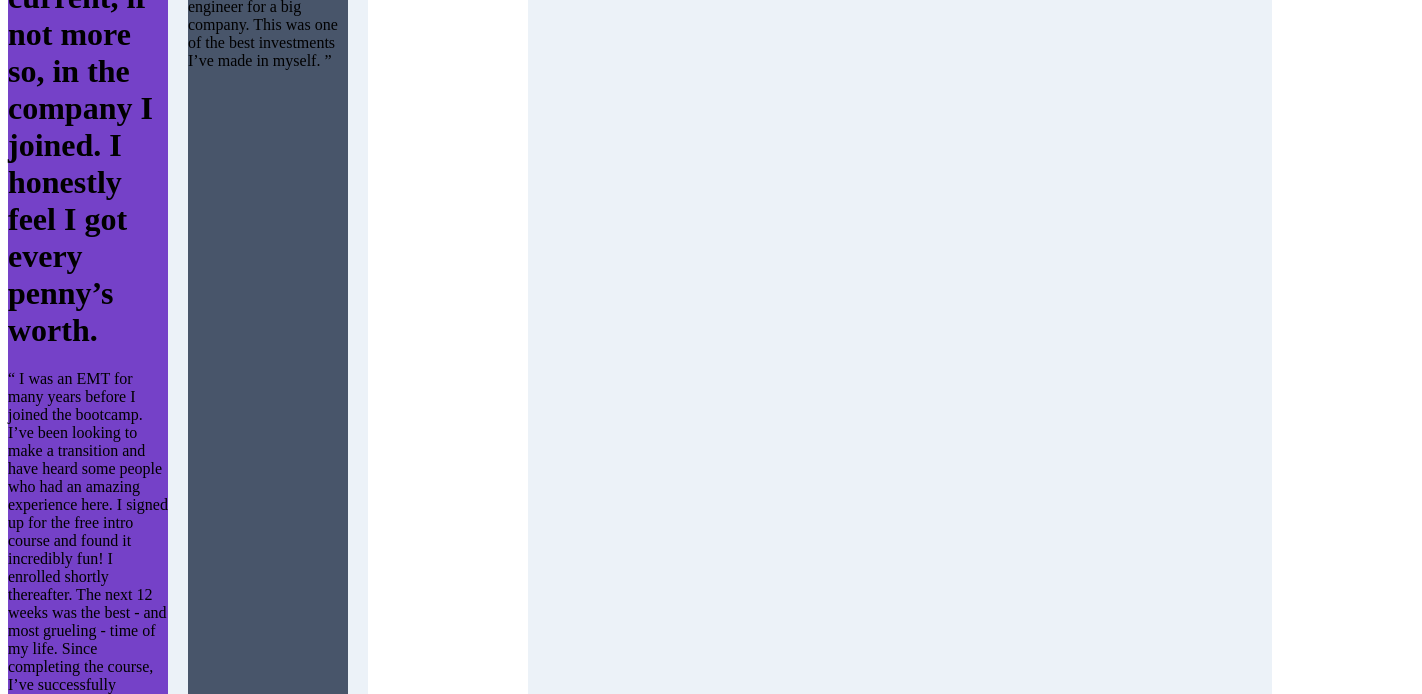
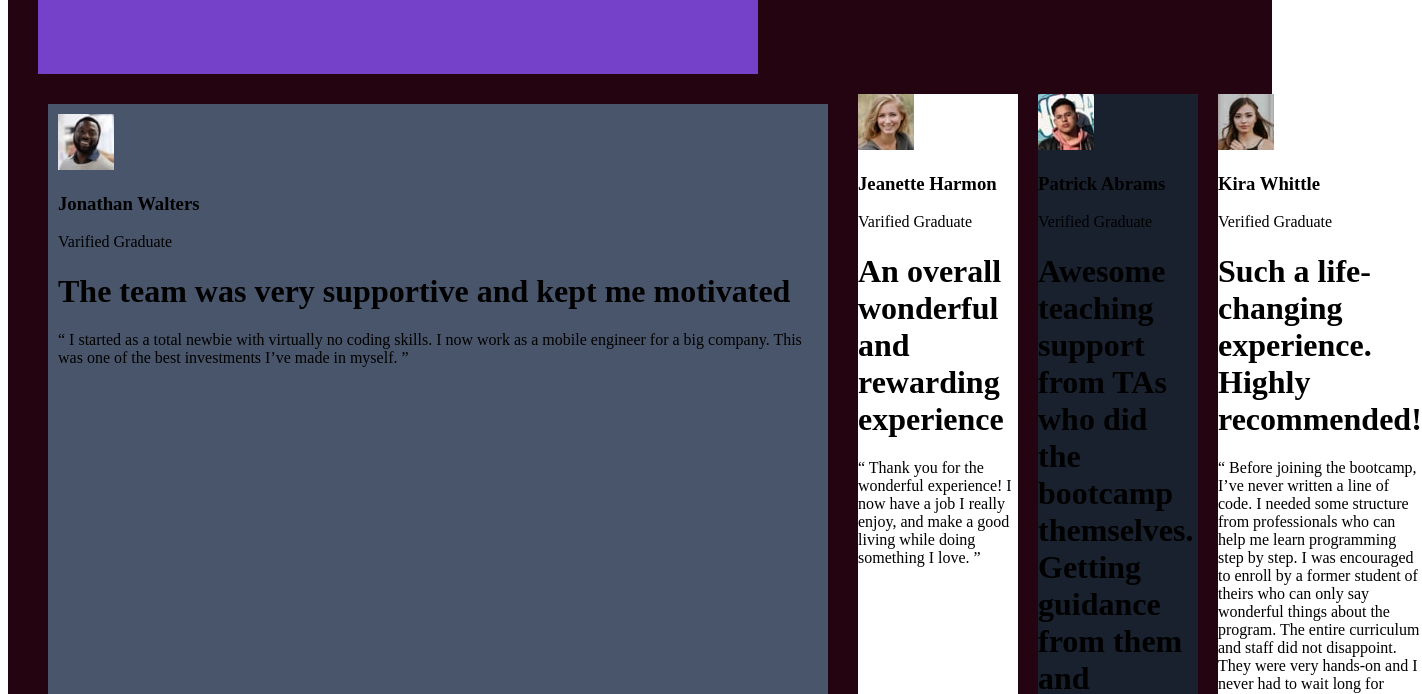
Before and after one commit to A-Hlongwana01/front-end-mentor-project-1_testimonials-grid-section, a plain HTML site: page index.html in a window 1280 px wide. Shown: the part 484-1178 px from the top of the page, 1422 px wide, since content can reach past the window. Drawn offline with Linux system fonts and the light colour scheme.

Commit message:
modified style and html

```diff
--- a/css/styles.css
+++ b/css/styles.css
@@ -1,22 +1,28 @@
-.wrapper{
-    background-color: hsl(210, 46%, 95%);
+.container{
+    background-color: hsl(336, 81%, 8%);
     display: grid;
     gap: 20px;
     /* grid-auto-rows: minmax(10px, auto); */
-    grid-template-columns: 10rem 10rem 10rem;
+    grid-template-columns: 50rem 10rem 10rem;
+    padding: 30px;
 }
 
 
 .daniel{
     background-color: hsl(263, 55%, 52%);
-    /* grid-column: 1/3; */
-
+    grid-column: 1/6 ;
+    padding: 10px;
+    width: 700px;
+    height: 500px;
 }
 
 
 .jonathan{
     background-color: hsl(217, 19%, 35%);
     /* grid-column: 2/3; */
+    padding: 10px;
+    margin: 10px;
+
 }
 
 
@@ -33,3 +39,7 @@
 .jeanette{
     background-color: hsl(0, 0%, 100%);
 }
+
+img{
+
+}
--- a/index.html
+++ b/index.html
@@ -9,7 +9,7 @@
 </head>
 
 <body>
-    <div class="wrapper">
+    <div class="container">
         <div class="daniel">
             <img src="images/image-daniel.jpg" alt="">
             <h3>Daniel Clifford</h3>
```
